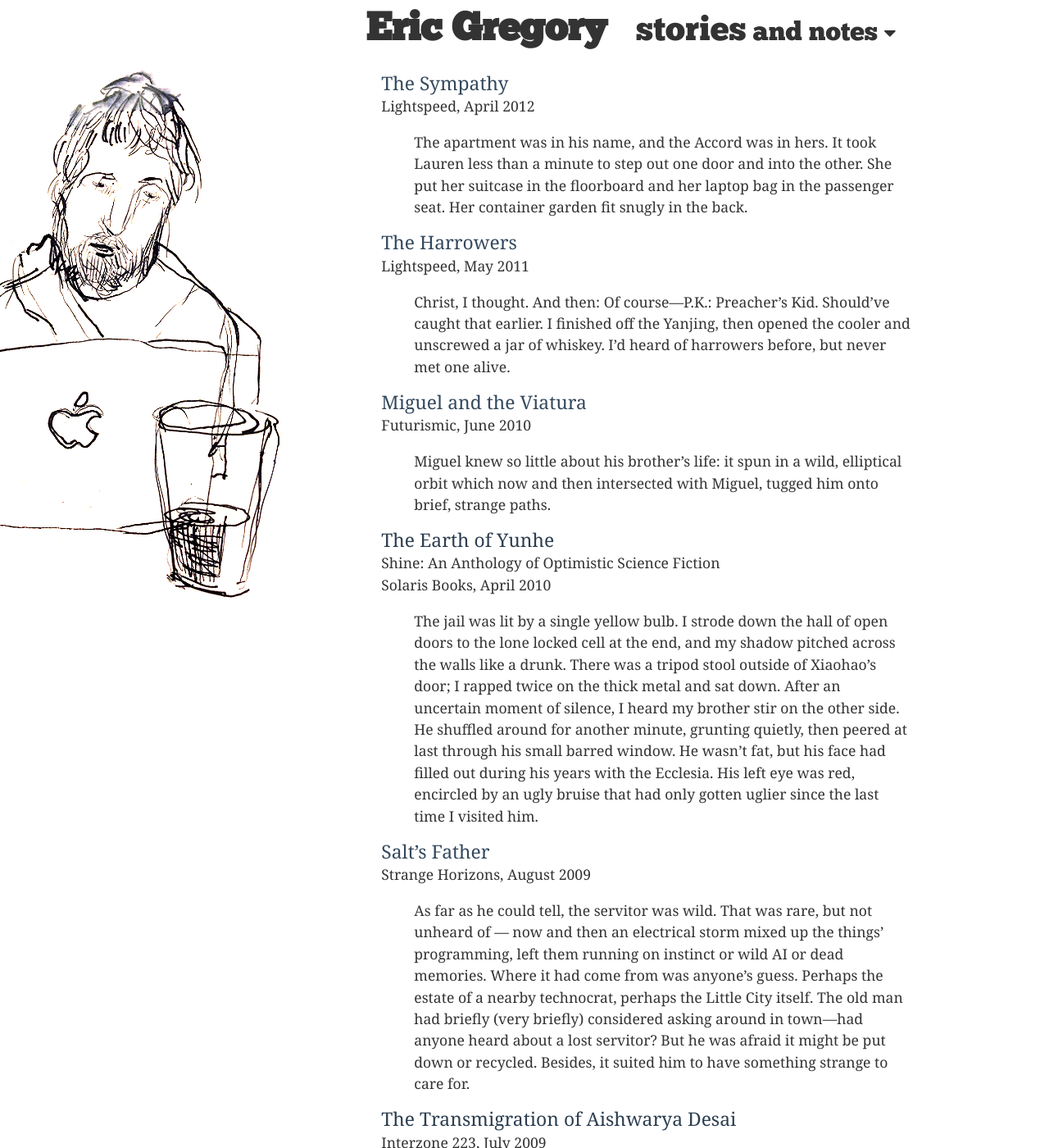
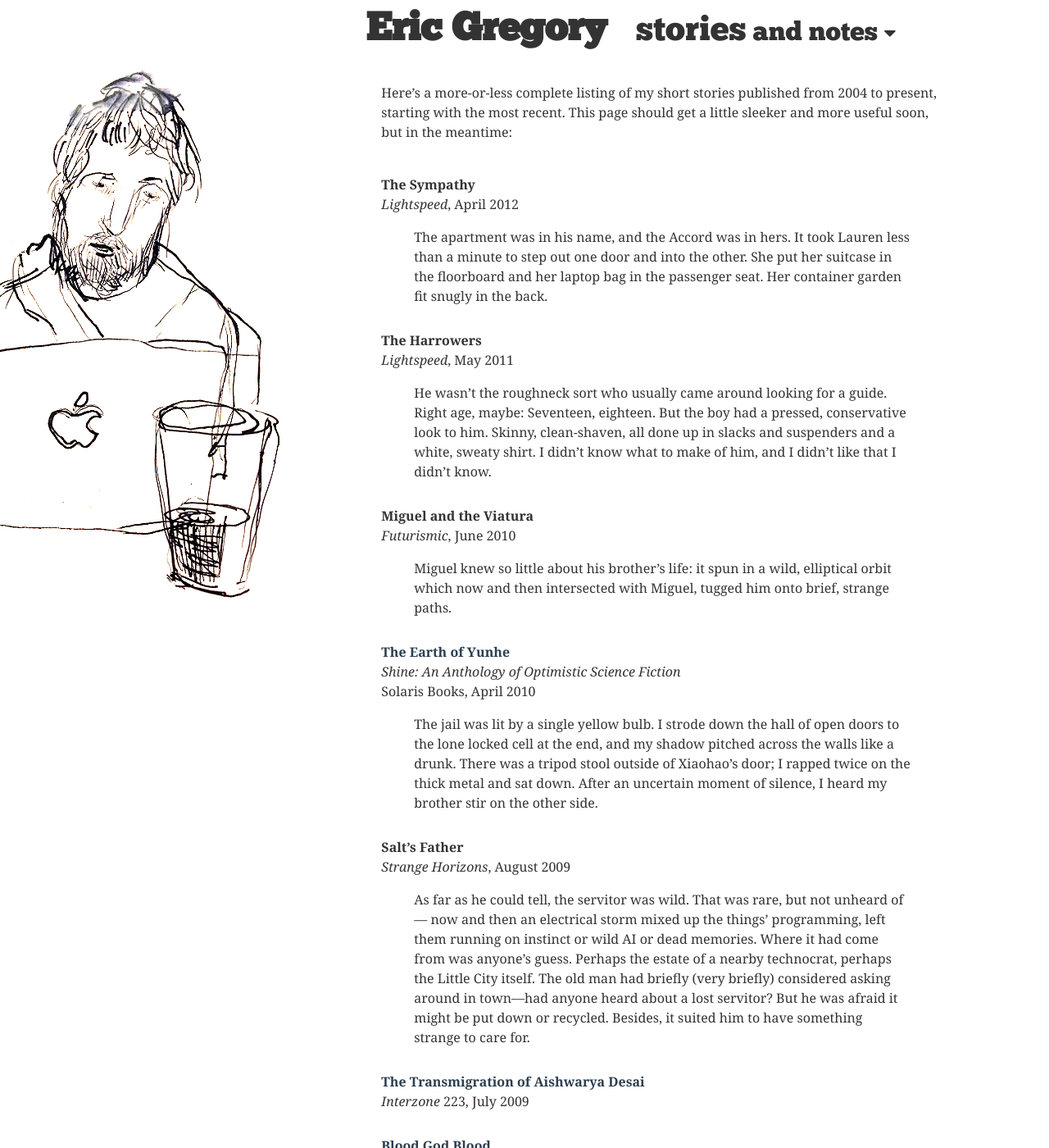
Before and after one commit to ericgregory/ericgregory.github.com, a Jekyll site: the page built from Stories.md, in a window 1280 px wide and 1400 px high. Shown: the whole window at 82% size. Built offline with Jekyll 4.4.1, drawn with Linux system fonts in a browser that asks for light colours; nearby versions of some CDN libraries; Markdown is read by kramdown in place of the engine named in the settings; some of the changed text lies outside the part shown.

Commit message:
New post, adjustments to stories page

```diff
--- a/Stories.md
+++ b/Stories.md
@@ -2,47 +2,72 @@
 layout: stories
 ---
 
-[The Sympathy](http://www.lightspeedmagazine.com/fiction/the-sympathy/)
-Lightspeed, April 2012
+Here's a more-or-less complete listing of my short stories published from 2004 to present, starting with the most recent. This page should get a little sleeker and more useful soon, but in the meantime:
+<p></p>
+<div style="margin-top: 40px;">
+</div>
+
+**[The Sympathy](http://www.lightspeedmagazine.com/fiction/the-sympathy/)**
+<em>Lightspeed</em>, April 2012
 
 > The apartment was in his name, and the Accord was in hers. It took Lauren less than a minute to step out one door and into
 > the other. She put her suitcase in the floorboard and her laptop bag in the passenger seat. Her container garden fit snugly
 > in the back.
 
-[The Harrowers](http://www.lightspeedmagazine.com/fiction/the-harrowers/)
-Lightspeed, May 2011
+<div style="margin-top: 30px;">
+	</div>
 
-> Christ, I thought. And then: Of course—P.K.: Preacher’s Kid. Should’ve caught that earlier. I finished off the Yanjing, then
-> opened the cooler and unscrewed a jar of whiskey. I’d heard of harrowers before, but never met one alive.
+**[The Harrowers](http://www.lightspeedmagazine.com/fiction/the-harrowers/)**
+<em>Lightspeed</em>, May 2011
 
-[Miguel and the Viatura](http://futurismic.com/2010/06/01/new-fiction-miguel-and-the-viatura-by-eric-gregory/)
-Futurismic, June 2010
+> He wasn’t the roughneck sort who usually came around looking for a guide. Right age, maybe: Seventeen, eighteen. But the boy had a pressed, conservative look to him. Skinny, clean-shaven, all done up in slacks and suspenders and a white, sweaty shirt. I didn’t know what to make of him, and I didn’t like that I didn’t know.
+
+
+<div style="margin-top: 30px;">
+	</div>
+
+**[Miguel and the Viatura](http://futurismic.com/2010/06/01/new-fiction-miguel-and-the-viatura-by-eric-gregory/)**
+<em>Futurismic</em>, June 2010
 
 > Miguel knew so little about his brother’s life: it spun in a wild, elliptical orbit which now and then intersected with Miguel, tugged him onto brief, strange paths.
 
-[The Earth of Yunhe]()
-Shine: An Anthology of Optimistic Science Fiction
+<div style="margin-top: 30px;">
+	</div>
+
+**[The Earth of Yunhe]()**
+<em>Shine: An Anthology of Optimistic Science Fiction</em>
 Solaris Books, April 2010
 
->The jail was lit by a single yellow bulb. I strode down the hall of open doors to the lone locked cell at the end, and my shadow pitched across the walls like a drunk. There was a tripod stool outside of Xiaohao’s door; I rapped twice on the thick metal and sat down. After an uncertain moment of silence, I heard my brother stir on the other side. He shuffled around for another minute, grunting quietly, then peered at last through his small barred window. He wasn’t fat, but his face had filled out during his years with the Ecclesia. His left eye was red, encircled by an ugly bruise that had only gotten uglier since the last time I visited him.
+>The jail was lit by a single yellow bulb. I strode down the hall of open doors to the lone locked cell at the end, and my shadow pitched across the walls like a drunk. There was a tripod stool outside of Xiaohao’s door; I rapped twice on the thick metal and sat down. After an uncertain moment of silence, I heard my brother stir on the other side.
 
-[Salt’s Father](http://www.strangehorizons.com/2009/20090803/salt-f.shtml)
-Strange Horizons, August 2009
+<div style="margin-top: 30px;">
+	</div>
+
+**[Salt’s Father](http://www.strangehorizons.com/2009/20090803/salt-f.shtml)**
+<em>Strange Horizons</em>, August 2009
 
 >As far as he could tell, the servitor was wild. That was rare, but not unheard of — now and then an electrical storm mixed up the things’ programming, left them running on instinct or wild AI or dead memories. Where it had come from was anyone’s guess. Perhaps the estate of a nearby technocrat, perhaps the Little City itself. The old man had briefly (very briefly) considered asking around in town—had anyone heard about a lost servitor? But he was afraid it might be put down or recycled. Besides, it suited him to have something strange to care for.
 
-[The Transmigration of Aishwarya Desai]()
-Interzone 223, July 2009
+<div style="margin-top: 30px;">
+	</div>
 
->Every summer, Ganesha Colony invited a major scholar to spend a month on their outrageously monied premises, six jumps from Earth on a planet that only the wealthy could love. There were lectures and workshops, reading groups and research, and at the end of the month there was a twist. This year, Simon Trung was the major scholar. I was the twist.
+**[The Transmigration of Aishwarya Desai]()**
+<em>Interzone</em> 223, July 2009
 
-[Blood God Blood]()
-Black Static 7, October 2008
+<div style="margin-top: 30px;">
+	</div>
 
->When first she met him, she heard his music—a low gospel that followed him like a light-loving moth. Or not gospel, exactly, not good news, but quiet holy blues, a little hymn to loneliness.
+**[Blood God Blood]()**
+<em>Black Static</em> 7, October 2008
 
-[The Redaction of Flight 5766](http://www.sensesfive.com/sg3.php)
-Sybil’s Garage 3, August 2006
+<div style="margin-top: 30px;">
+	</div>
 
-[You and I in the Year 2012](http://lcrw.net/issues/lcrw16.htm)
-LCRW 16, July 2005
+**[The Redaction of Flight 5766](http://www.sensesfive.com/sg3.php)**
+<em>Sybil’s Garage</em> 3, August 2006
+
+<div style="margin-top: 30px;">
+	</div>
+
+**[You and I in the Year 2012](http://lcrw.net/issues/lcrw16.htm)**
+<em>LCRW</em> 16, July 2005
--- a/_layouts/stories.html
+++ b/_layouts/stories.html
@@ -41,15 +41,49 @@ html, body {
                 color: #333333;
             }
 
+article {
+    font-size: 50%;
+}
+
 article a:link {
-                font-size:130%;
                 text-decoration: none;
                 margin-bottom: 2px;
                 padding-bottom: 2px;
                 padding-top: 20px;
+                color: #333333;
         }
 
-.here {
+ol {
+display: block;
+list-style-type: decimal;
+-webkit-margin-before: 1em;
+-webkit-margin-after: 1em;
+-webkit-margin-start: 0px;
+-webkit-margin-end: 0px;
+-webkit-padding-start: 40px;
+}
+
+li {
+    clear:both;
+    width:100%;
+    margin:0 0 1em 0;
+    padding:0;
+    overflow:hidden
+}
+
+.number {
+    float: right;
+    background-color: #ffffff;
+    padding-left: 5px;
+    padding-right: 50px;
+}
+
+.title {
+    background-color: #ffffff;
+    padding-right: 5px;
+}
+
+.youarehere {
             padding: 4px;
             border-radius: 4px;
             color: #333333;
@@ -75,12 +109,11 @@ article a:link {
     <header>
         <nav>
         <h1><a href="#" data-dropdown="#social" class="example">Eric Gregory</a></h1>
-        <span><a href="{{ ASSET_PATH }}/Stories.html" class="here shuffle">stories</a><span style="margin-left:4px; margin-right:4px;">and</span><a href="#" data-dropdown="#notes" class="example">notes <i class="icon-caret-down" style="padding-left: 0px; font-size: 24px;"></i></a></span>
+        <span><a href="{{ ASSET_PATH }}/Stories.html" class="youarehere shuffle">stories</a><span style="margin-left:4px; margin-right:4px;">and</span><a href="#" data-dropdown="#notes" class="example">notes <i class="icon-caret-down" style="padding-left: 0px; font-size: 24px;"></i></a></span>
         </nav>
 	</header>
-<div>
+<div style="margin-top: 30px;">
 <article>
-    <p></p>
 
 {{ content }}
 
--- a/css/stylesheet.css
+++ b/css/stylesheet.css
@@ -71,21 +71,8 @@ article a:visited {
         			margin-left: 20px;
 }
 
-.back {
-  margin-left: auto;
-  margin-right: auto;
-  clear: left;
-  padding-bottom: 30px;
-  font-family: 'ChunkFive';
-  vertical-align: center;
-  display: inline;
-}
-
-.forward {
-  margin-left: auto;
-  margin-right: auto;
-  clear: right;
-  padding-bottom: 30px;
+.paging {
+  padding-bottom: 100px;
   font-family: 'ChunkFive';
   vertical-align: center;
   display: inline;
--- a/index.html
+++ b/index.html
@@ -28,14 +28,14 @@ keywords: eric gregory,blog,writing,science fiction,html,css,javascript,programm
 
     {% endif %}
   {% endfor %}
-<div class="back">
+<div class="paging">
     {% if paginator.next_page %}
       <a href="/page{{paginator.next_page}}" style="text-decoration: none; color: #333333;"><i class="icon-chevron-left"></i> Older </a>
     {% endif %}
   </div>
 
     {% if paginator.previous_page %}
-      <div class="forward" style="float:right;">
+      <div class="paging" style="float:right;">
     {% endif %}
 
     {% if paginator.previous_page %}
```
Also changed, not shown: _posts/2013-05-14-weirdly-good-chicken.md (added, +12 -0 lines).
